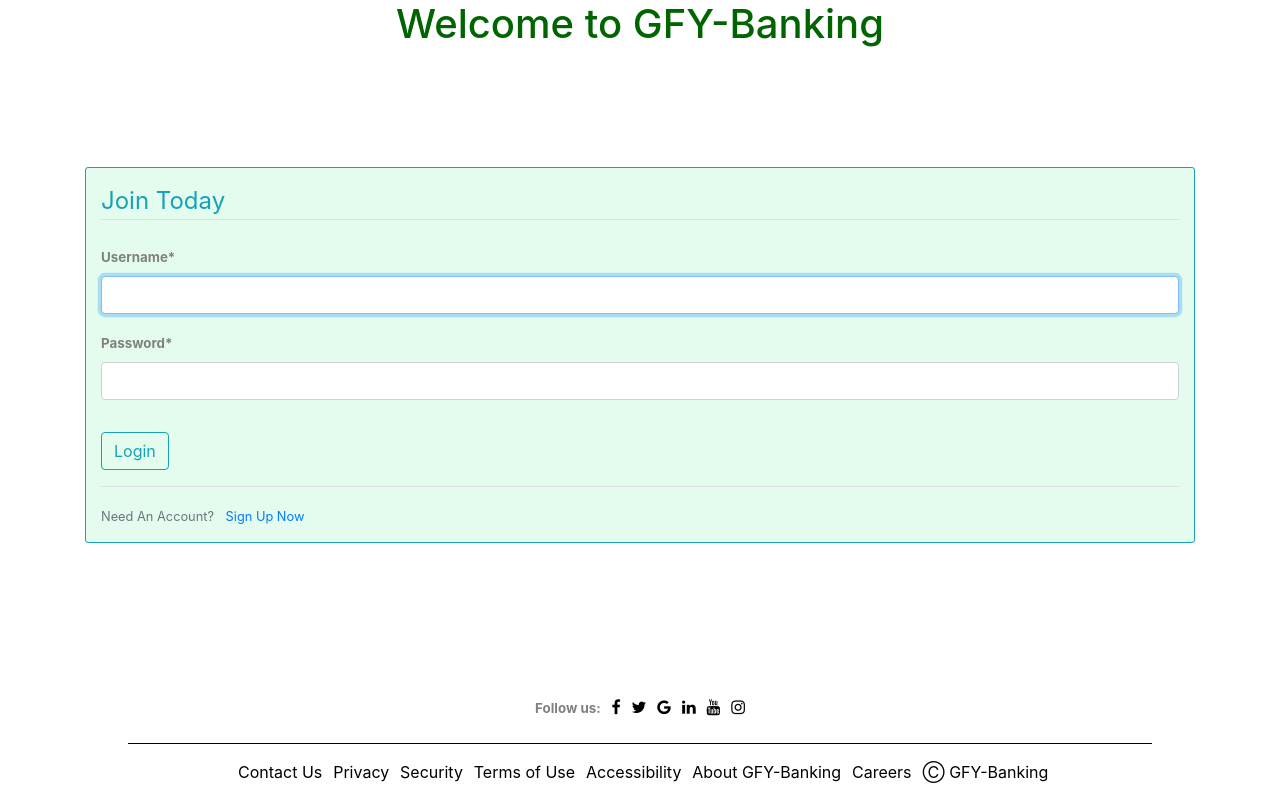
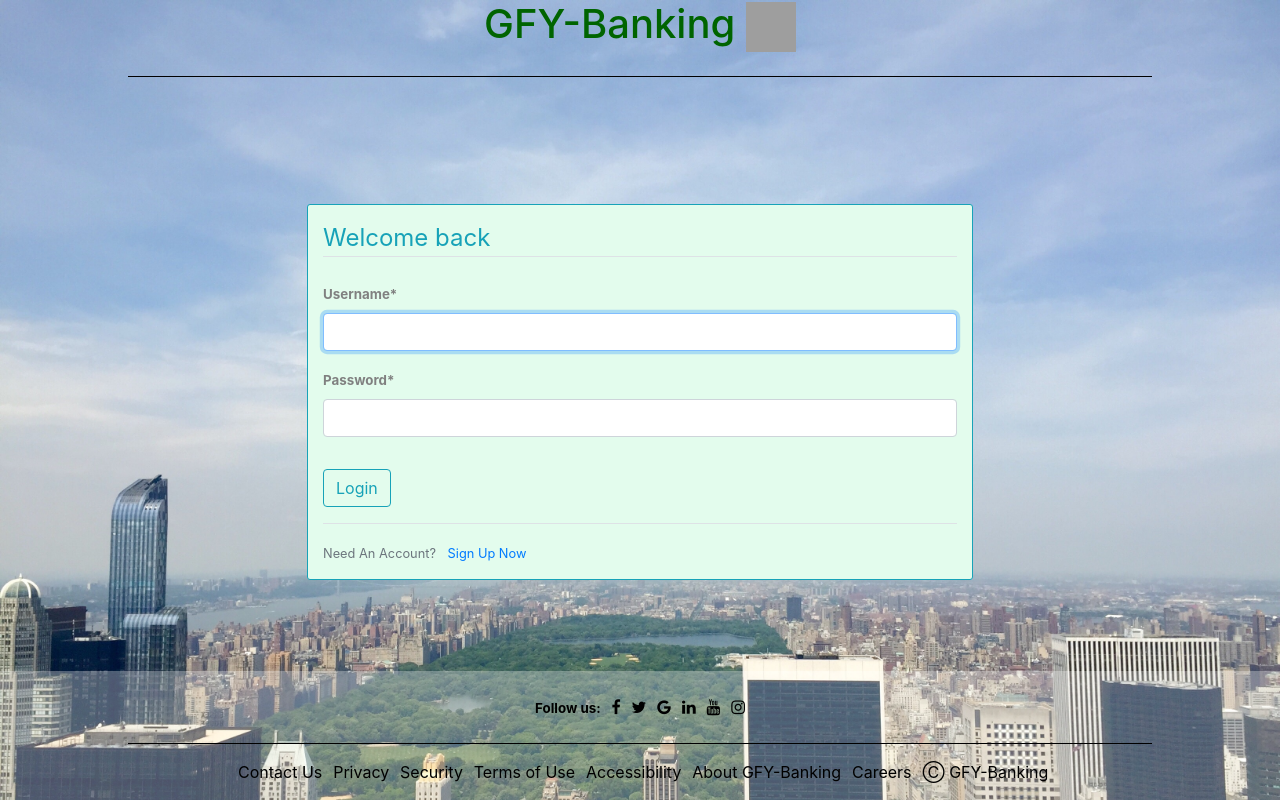
Before and after one commit to Vroryn/HUMAN-COMPUTER-INTERACTION-TEAM-PROJECT, a Django app: page / in a window 1280 px wide. Run offline with Django 3.2, Linux system fonts and the light colour scheme; some libraries are stand-ins or nearby versions; grey boxes are pictures that could not be loaded.

Commit message:
changes to login page, Promotion 3 and 4

```diff
--- a/bank/main/templates/main/login.html
+++ b/bank/main/templates/main/login.html
@@ -44,10 +44,31 @@
         background-color: #e3fced;
         margin-top: 10%;
         color: #17a2b8;
+        width: 60%;
+       margin-left: auto;
+       margin-right: auto;
 
       }
 
       ul {background-color:transparent;}
+
+     body{
+        background-image:url("/static/main/buildings.jpg");
+        background-repeat:no-repeat;
+        background-size:cover;
+        height: 100%;
+        width: 100%;
+      }
+
+      #follow{
+        color:black;
+     }
+
+     #logo{
+       width: 50px;
+       height: 50px;
+     }
+
 
     </style>
 
@@ -66,14 +87,17 @@
       {% endfor %}
   {% endif %}
 
-   <h1>Welcome to GFY-Banking</h1>
+   <h1>GFY-Banking
+  <img id="logo" src="https://ci6.googleusercontent.com/proxy/cG44DY0S0A635S6JSfly-CKZOb9VzntBNEuCfBHOvHyYzrfxicpMc82QhcvCWouJ7wRAx_BZQCCUSqeMISnTHA2s1pRPKlm0j_dSbev1iUXiAJW4v-MDWEFyun4m_wtAR17AYDin4BUmqoGbwxwaLbw61-8yZvDW=s0-d-e1-ft#https://www.freelogodesign.org/file/app/client/thumb/f7075802-2f1c-4fea-ba09-bd17571bf2b7_200x200.png">
+  </h1>
+   <hr>
 
    <div class = "container">
      <div class="content-section">
            <form method="POST">
                 {% csrf_token %}
                      <fieldset class="form-group">
-                     <legend class="border-bottom mb-4">Join Today</legend>
+                     <legend class="border-bottom mb-4">Welcome back</legend>
                           <!--{{ form.as_p }} -->
                         {{ form|crispy }}
                       </fieldset>
@@ -99,7 +123,7 @@
 
   <footer class="footer">
     <br>
-    <label>Follow us:</label>
+    <label id="follow">Follow us:</label>
     <a href="#" class="fa fa-facebook"></a>
     <a href="#" class="fa fa-twitter"></a>
     <a href="#" class="fa fa-google"></a>
@@ -123,4 +147,7 @@
   </footer>
 </body>
 
+
+<script>console.log("cs420demo gofundbank1")</script>
+
 </html>
```
Also changed, not shown: bank/main/templates/main/promotion3.html (+9 -1 lines), bank/main/templates/main/promotion4.html (+7 -1 lines), bank/main/static/main/buildings.jpg (added).
